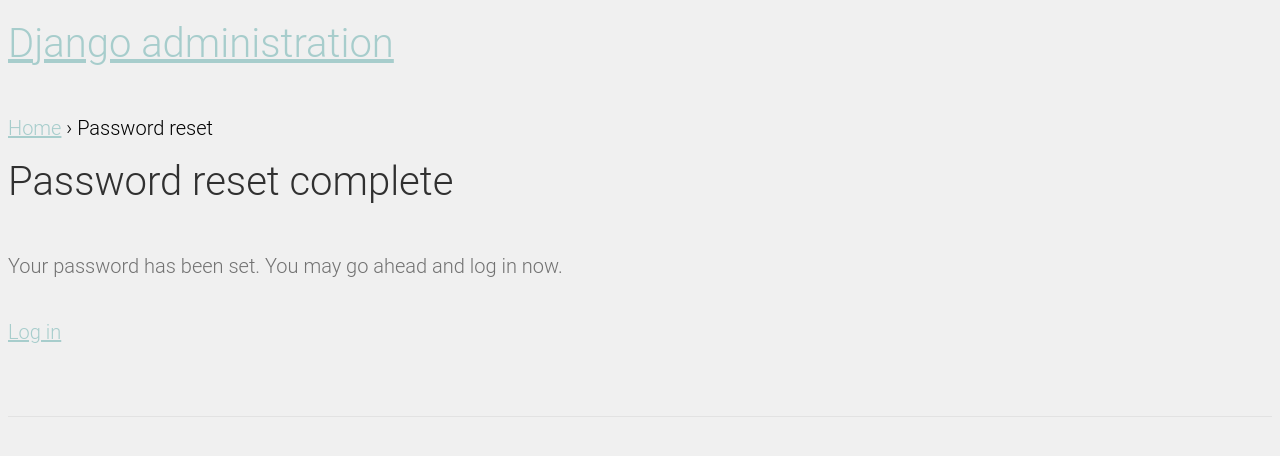
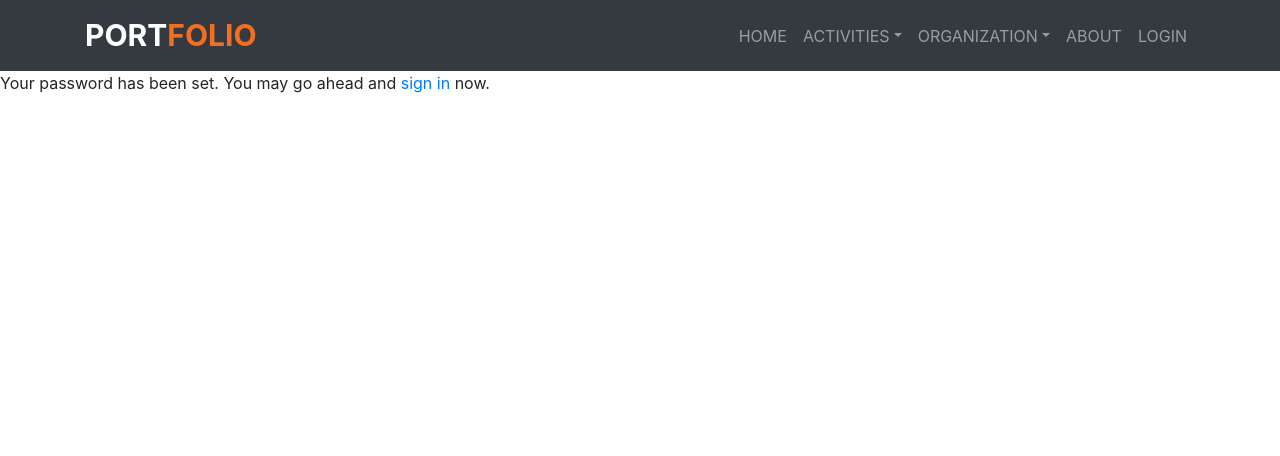
Before and after one commit to choyai/FIBO_Portfolio, a Django app: page /password_reset/complete/ in a window 1280 px wide. Shown: the top 456 px of the page. Run offline with Django 3.2, Linux system fonts and the light colour scheme; style sheets or scripts are compiled from the project's sources; some libraries are stand-ins or nearby versions.

Commit message:
production class reset password module

```diff
--- a/FIBO_Portfolio/profiles/templates/profiles/password_reset_complete.html
+++ b/FIBO_Portfolio/profiles/templates/profiles/password_reset_complete.html
@@ -1,7 +1,7 @@
 {% extends 'base.html' %}
 
-{% block content %}
+{% block body %}
   <p>
-    Your password has been set. You may go ahead and <a href="{% url 'signin' %}">sign in</a> now.
+    Your password has been set. You may go ahead and <a href="{% url 'profiles:login' %}">sign in</a> now.
   </p>
 {% endblock %}
--- a/FIBO_Portfolio/profiles/templates/profiles/password_reset_confirm.html
+++ b/FIBO_Portfolio/profiles/templates/profiles/password_reset_confirm.html
@@ -1,6 +1,6 @@
 {% extends 'base.html' %}
 
-{% block content %}
+{% block body %}
   {% if validlink %}
     <h3>Change password</h3>
     <form method="post">
--- a/FIBO_Portfolio/profiles/templates/profiles/password_reset_email.html
+++ b/FIBO_Portfolio/profiles/templates/profiles/password_reset_email.html
@@ -2,7 +2,7 @@
 To initiate the password reset process for your {{ user.get_username }} TestSite Account,
 click the link below:
 
-{{ protocol }}://{{ domain }}{% url 'password_reset_confirm' uidb64=uid token=token %}
+{{ protocol }}://{{ domain }}{% url 'profiles:password_reset_confirm' uidb64=uid token=token %}
 
 If clicking the link above doesn't work, please copy and paste the URL in a new browser
 window instead.
--- a/FIBO_Portfolio/profiles/urls.py
+++ b/FIBO_Portfolio/profiles/urls.py
@@ -1,7 +1,7 @@
 from django.conf.urls import url
 from . import views
 from django.contrib.auth import views as auth_views
-
+from django.core.urlresolvers import reverse_lazy
 app_name = 'profiles'
 
 urlpatterns = [
@@ -13,12 +13,12 @@ urlpatterns = [
 
     url(r'^password_reset/$', auth_views.password_reset,{'template_name':'profiles/reset_password.html',
                                                     'post_reset_redirect':'profiles:password_reset_done',
-                                                    'from_email':'fibo.portfolio@gmail.com'
+                                                    'from_email':'fibo.portfolio@gmail.com','email_template_name':'profiles/password_reset_email.html'
                                                     },
                                                     name='password_reset'),
     url(r'^password_reset/done/$', auth_views.password_reset_done,{'template_name':'profiles/password_reset_done.html'}, name='password_reset_done'),
-    url(r'^password_reset/confirm/(?P<uidb64>[0-9A-Za-z]+)-(?P<token>.+)$', auth_views.password_reset_confirm, name='password_reset_confirm'),
-    url(r'^password_reset/complete/$', auth_views.password_reset_complete, name='password_reset_complete'),
+    url(r'^password_reset/confirm/(?P<uidb64>[0-9A-Za-z]+)-(?P<token>.+)$', auth_views.PasswordResetConfirmView.as_view(template_name='profiles/password_reset_confirm.html', success_url = reverse_lazy('profiles:password_reset_complete')), name='password_reset_confirm'),
+    url(r'^password_reset/complete/$', auth_views.PasswordResetCompleteView.as_view(template_name='profiles/password_reset_complete.html'), name='password_reset_complete'),
 
 
 
```
